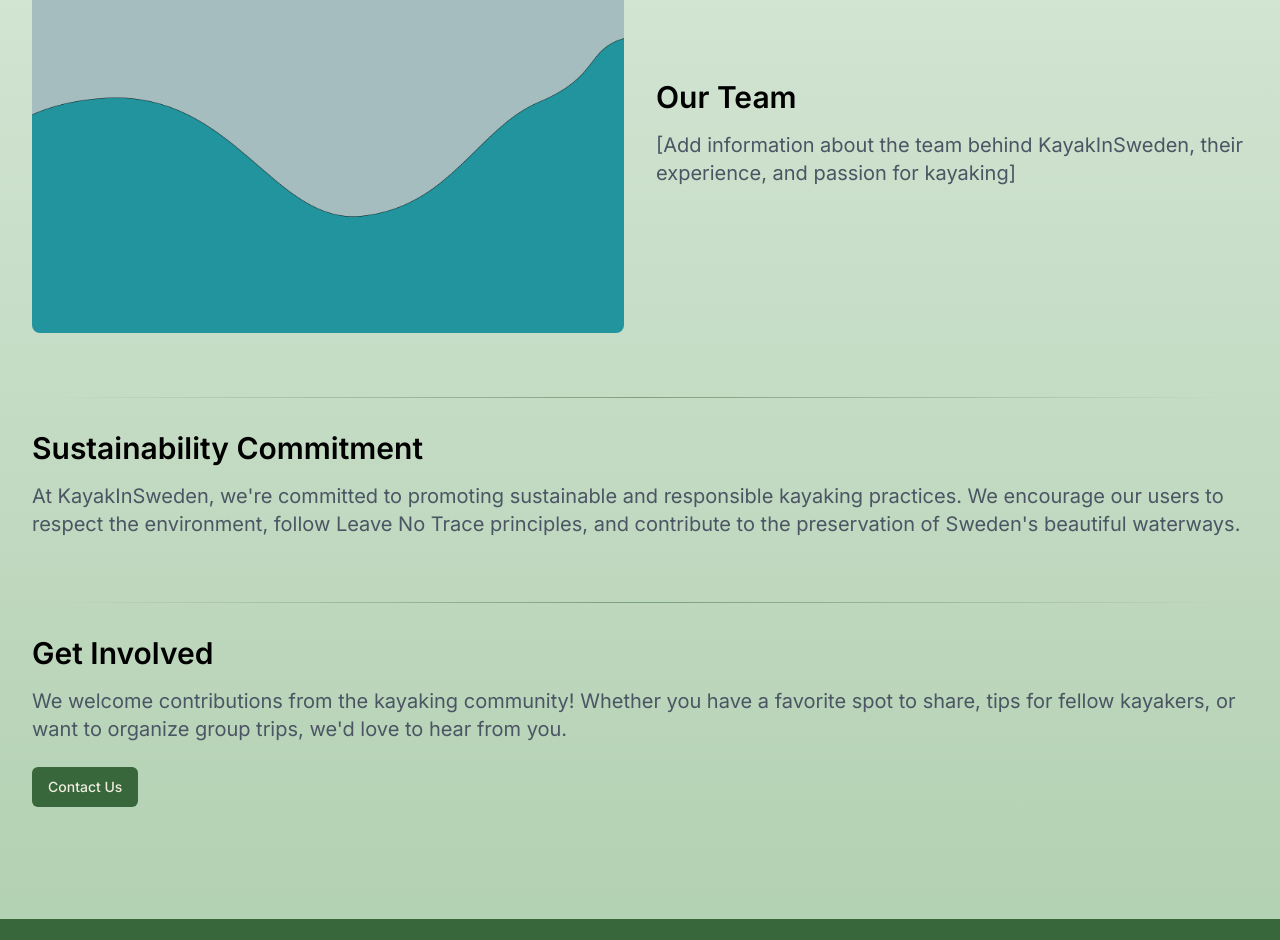
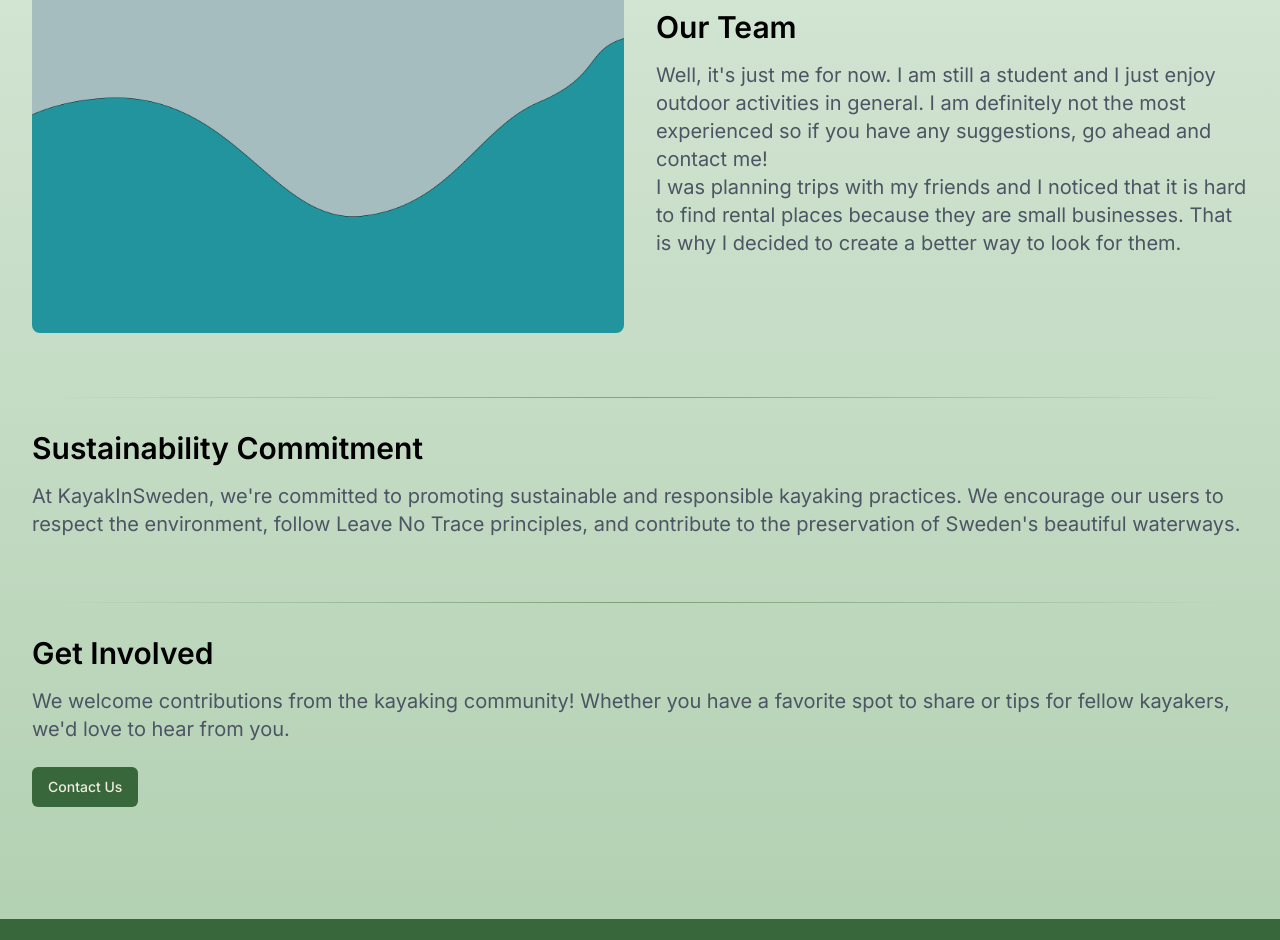
Before and after one commit to HannesEnsbacher/paddleelk, a Next.js app: page /about in a window 1280 px wide. Shown: the part 1420-2360 px from the top of the page. Built offline with nearby package versions, Linux system fonts and the light colour scheme.

Commit message:
Adjusted some text and removed some comments in the about page

```diff
--- a/app/about/page.tsx
+++ b/app/about/page.tsx
@@ -91,36 +91,6 @@
                             </CardContent>
                         </Card>
                     </div>
-                    {/*<div className="grid grid-cols-1 md:grid-cols-2 lg:grid-cols-4 gap-6">*/}
-                    {/*    {[*/}
-                    {/*        {*/}
-                    {/*            icon: MapPin,*/}
-                    {/*            title: "Location Guides",*/}
-                    {/*            description: "Comprehensive guides to kayaking locations across Sweden",*/}
-                    {/*        },*/}
-                    {/*        {*/}
-                    {/*            icon: Info,*/}
-                    {/*            title: "Rental Information",*/}
-                    {/*            description: "Information on kayak rentals and tours"*/}
-                    {/*        },*/}
-                    {/*        {*/}
-                    {/*            icon: LifeBuoy,*/}
-                    {/*            title: "Safety Tips",*/}
-                    {/*            description: "Safety tips and best practices for kayaking in Swedish waters",*/}
-                    {/*        },*/}
-                    {/*        {*/}
-                    {/*            icon: Calendar,*/}
-                    {/*            title: "Seasonal Recommendations",*/}
-                    {/*            description: "Seasonal recommendations for the best kayaking experiences",*/}
-                    {/*        },*/}
-                    {/*    ].map((service, index) => (*/}
-                    {/*        <div key={index} className="bg-gray-100 p-6 rounded-lg shadow-sm">*/}
-                    {/*            <service.icon className="w-10 h-10 mb-4 text-blue-600"/>*/}
-                    {/*            <h3 className="text-xl font-semibold mb-2">{service.title}</h3>*/}
-                    {/*            <p className="text-gray-600">{service.description}</p>*/}
-                    {/*        </div>*/}
-                    {/*    ))}*/}
-                    {/*</div>*/}
                 </section>
 
                 <div className="container mx-auto px-4">
@@ -135,8 +105,11 @@
                     <div className="lg:w-1/2">
                         <h2 className="text-3xl font-semibold mb-4">Our Team</h2>
                         <p className="text-xl text-gray-600">
-                            [Add information about the team behind KayakInSweden, their experience, and passion for
-                            kayaking]
+                            Well, it's just me for now. I am still a student and I just enjoy outdoor activities in
+                            general. I am definitely not the most experienced so if you have any suggestions, go ahead and contact me!<br/>
+                            I was planning trips with my friends and I noticed that it is hard to find rental places
+                            because they are small businesses.
+                            That is why I decided to create a better way to look for them.
                         </p>
                     </div>
                     <div className="w-full lg:w-1/2 h-[300px] lg:h-[400px] relative rounded-lg overflow-hidden">
@@ -183,9 +156,8 @@
                 <section className="mb-16">
                     <h2 className="text-3xl font-semibold mb-4">Get Involved</h2>
                     <p className="text-xl text-gray-600">
-                        We welcome contributions from the kayaking community! Whether you have a favorite spot to share,
-                        tips for
-                        fellow kayakers, or want to organize group trips, we'd love to hear from you.
+                        We welcome contributions from the kayaking community! Whether you have a favorite spot to share or
+                        tips for fellow kayakers, we'd love to hear from you.
                     </p>
                     <Button className="mt-6">Contact Us</Button>
                 </section>
```
